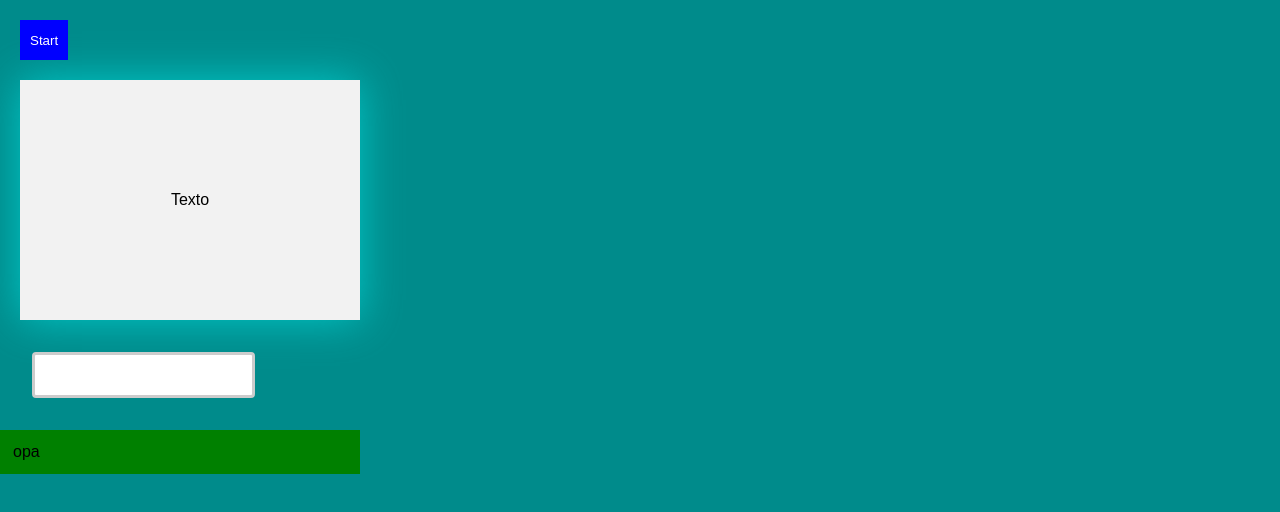
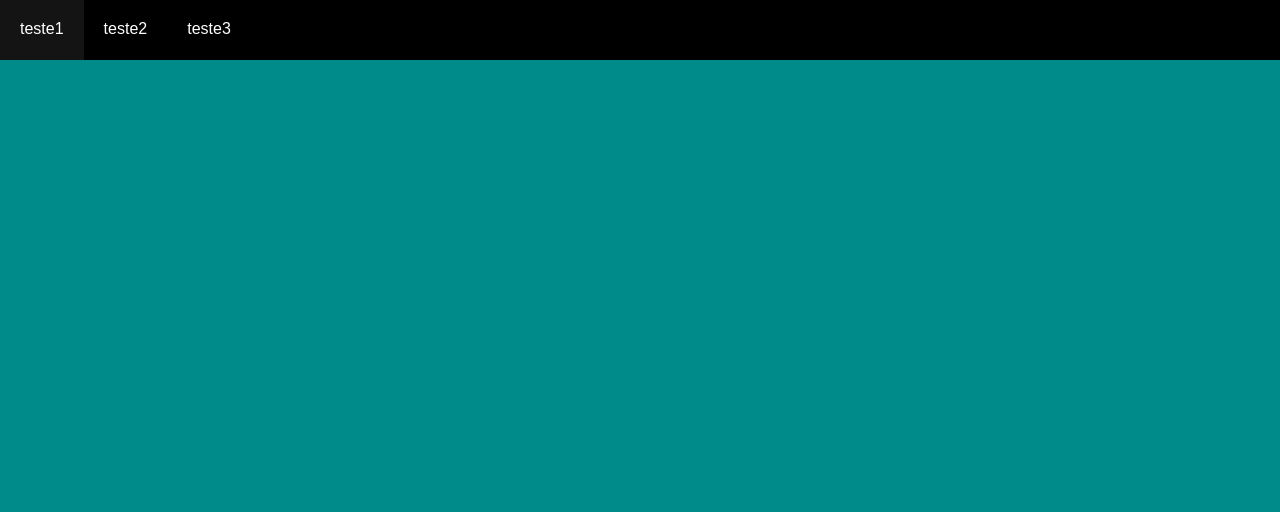
Before and after one commit to ThomasLincoln/StyledComponents-Exercises, a React (Create React App) app in the folder styled-components-exercises/: page / in a window 1280 px wide. Shown: the top 512 px of the page. Built offline with nearby package versions, Linux system fonts and the light colour scheme.

Commit message:
exercicio 5

```diff
--- a/styled-components-exercises/src/App.js
+++ b/styled-components-exercises/src/App.js
@@ -1,20 +1,29 @@
 import React from 'react';
 import GlobalStyle from './styles/GlobalStyle';
-import Botao from './styles/exercicio1';
-import Card from './styles/exercicio2';
-import Input from './styles/exercicio3';
-import AlertComponent from './styles/exercicio4';
+import NavBar from './styles/exercicio5';
+// import Botao from './styles/exercicio1';
+// import Card from './styles/exercicio2';
+// import Input from './styles/exercicio3';
+// import AlertComponent from './styles/exercicio4';
 
 function App() {
   return (
     <div className="App">
       <GlobalStyle />
-      <Botao>Start</Botao>
-      <Card>
-        <spam>Texto</spam>
-      </Card>
-      <Input />
-      <AlertComponent type="sucess">opa</AlertComponent>
+      <NavBar>
+        <ul>
+          <li>teste1</li>
+          <li>teste2</li>
+          <li>teste3</li>
+        </ul>
+      </NavBar>
+
+      {/* <Botao>Start</Botao> */}
+      {/* <Card> */}
+      {/* <spam>Texto</spam> */}
+      {/* </Card> */}
+      {/* <Input /> */}
+      {/* <AlertComponent type="sucess">opa</AlertComponent> */}
     </div>
   );
 }
--- /dev/null
+++ b/styled-components-exercises/src/styles/exercicio5.js
@@ -0,0 +1,24 @@
+import styled from 'styled-components';
+
+const NavBar = styled.div`
+  background-color: black;
+  ul {
+    height: 60px;
+    padding: 10px;
+    margin: 0;
+    padding: 0;
+    list-style: none;
+    display: flex;
+    width: 100vw;
+  }
+  li {
+    padding: 20px;
+    color: white;
+    cursor: pointer;
+  }
+  li:hover {
+    background-color: rgb(20, 20, 20);
+  }
+`;
+
+export default NavBar;
```
